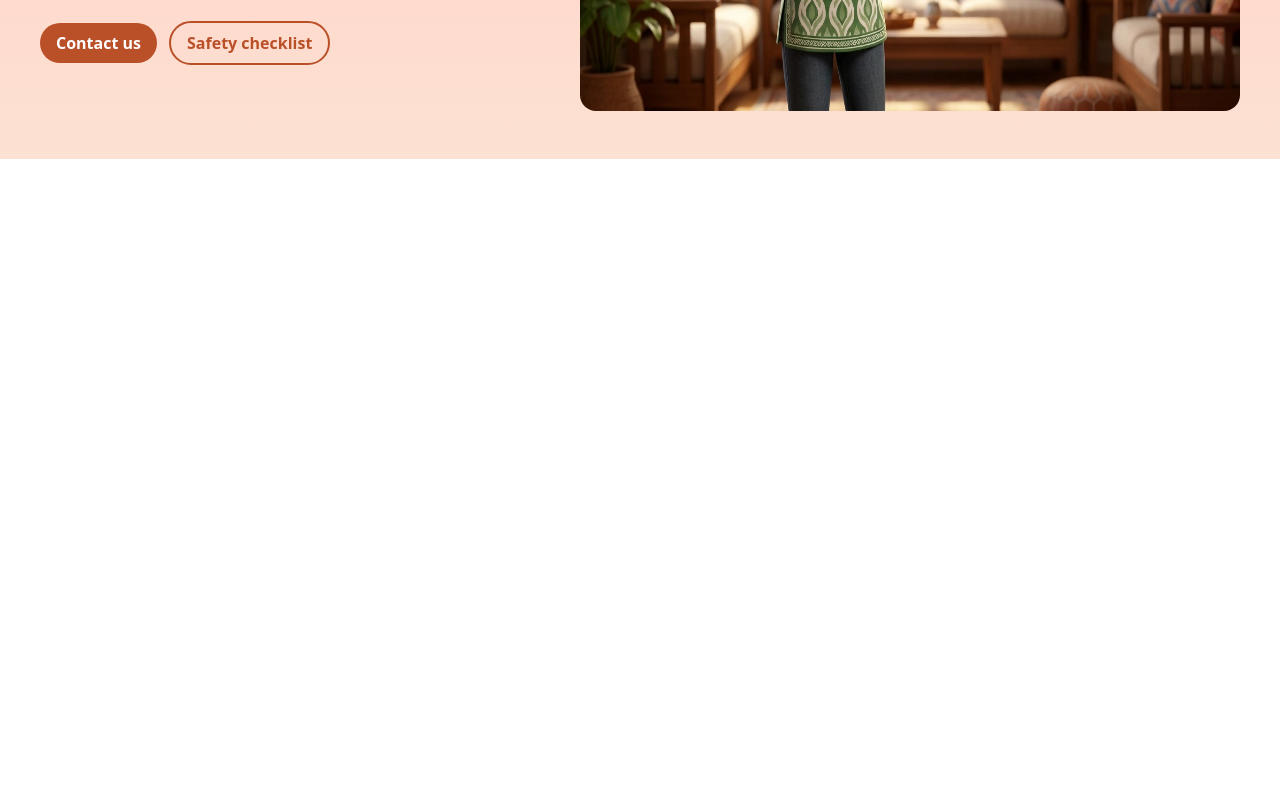
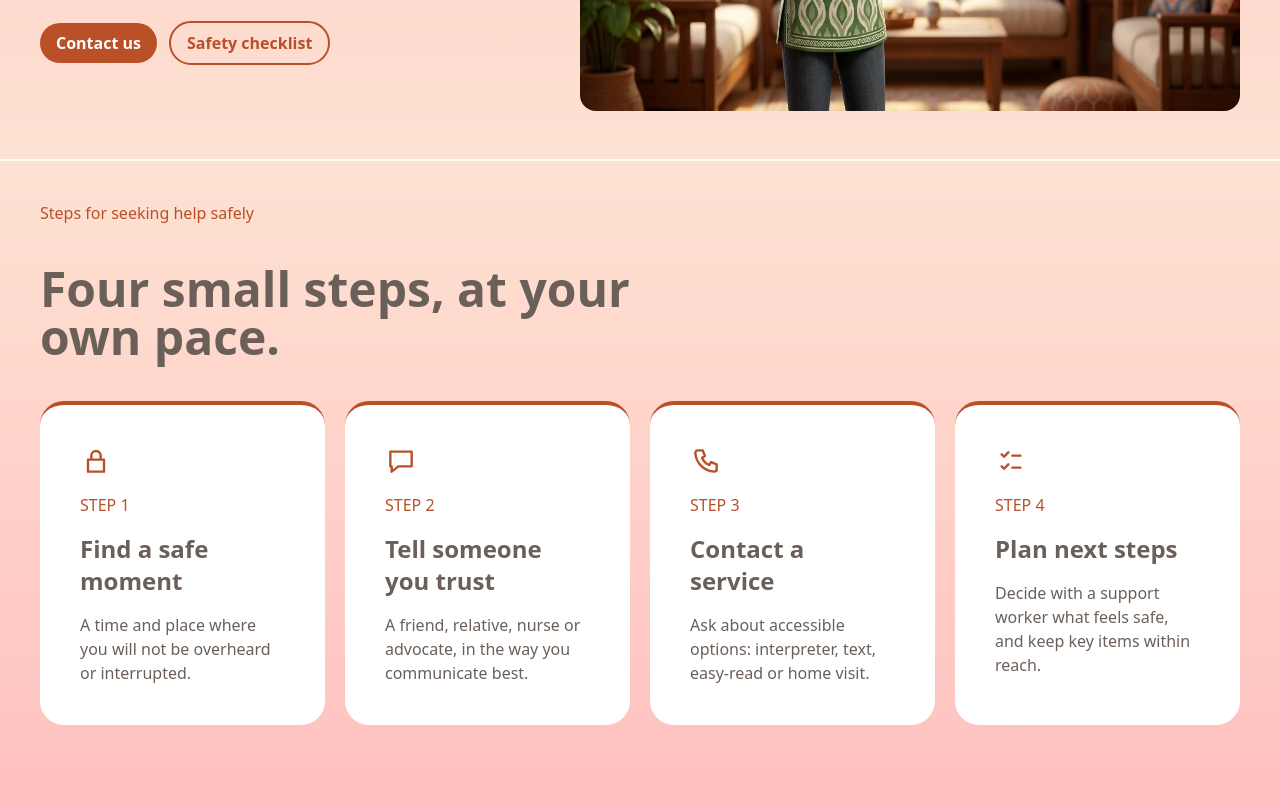
Before and after one commit to Samir-Belgassab/Samir-Belgassab-final-project, a website: page public/pages/contact.html in a window 1280 px wide. Shown: the part 531-1336 px from the top of the page. Before the commit the page ends 800 px from the top, so only its background shows below. Drawn offline with nearby package versions, Linux system fonts and the light colour scheme.

Commit message:
add: add first section in contact page

```diff
--- a/public/pages/contact.html
+++ b/public/pages/contact.html
@@ -127,9 +127,40 @@
 
         <img
           src="../images/hero3.webp"
-          alt="Cartoon illustration of a woman holding a phone with a speech bubble beside her, reaching out for support"
           class="lg:size-[30rem] max-sm:mt-5 rounded-2xl lg:w-[55%]"
         />
+      </section>
+       <section  class=" pb-20 text-[#6b6059] p-10 flex flex-col gap-10 bg-linear-to-b border-t-2 border-amber-50 from-[#fce2d2] to-[#f888]">
+        <p class="text-[#b95028] font-medium">Steps for seeking help safely</p>
+        <h2 class="text-5xl font-semibold max-w-2xl">
+          Four small steps, at your own pace.
+        </h2>
+        <div class="grid gap-5 sm:grid-cols-2 lg:grid-cols-4">
+          <div class="bg-[#ffffff] p-10 flex flex-col gap-4 rounded-3xl border-t-4 border-[#b95028] hover:shadow-[#6b6059] hover:shadow-2xl hover:translate-y-[-0.5rem] transition duration-300">
+            <svg xmlns="http://www.w3.org/2000/svg" viewBox="0 0 24 24" fill="none" stroke="#b95028" stroke-width="1.8" stroke-linecap="round" stroke-linejoin="round" class="size-8" aria-hidden="true"><path d="M6 11h12v9H6zM8.5 11V8a3.5 3.5 0 0 1 7 0v3"/></svg>
+            <span class="text-[#b95028] font-medium">STEP 1</span>
+            <h3 class="font-semibold text-2xl">Find a safe moment</h3>
+            <p class="font-medium">A time and place where you will not be overheard or interrupted.</p>
+          </div>
+          <div class="bg-[#ffffff] p-10 flex flex-col gap-4 rounded-3xl border-t-4 border-[#b95028] hover:shadow-[#6b6059] hover:shadow-2xl hover:translate-y-[-0.5rem] transition duration-300">
+            <svg xmlns="http://www.w3.org/2000/svg" viewBox="0 0 24 24" fill="none" stroke="#b95028" stroke-width="1.8" stroke-linecap="round" stroke-linejoin="round" class="size-8" aria-hidden="true"><path d="M4 5h16v11H10l-5 4v-4H4z"/></svg>
+            <span class="text-[#b95028] font-medium">STEP 2</span>
+            <h3 class="font-semibold text-2xl">Tell someone you trust</h3>
+            <p class="font-medium">A friend, relative, nurse or advocate, in the way you communicate best.</p>
+          </div>
+          <div class="bg-[#ffffff] p-10 flex flex-col gap-4 rounded-3xl border-t-4 border-[#b95028] hover:shadow-[#6b6059] hover:shadow-2xl hover:translate-y-[-0.5rem] transition duration-300">
+            <svg xmlns="http://www.w3.org/2000/svg" viewBox="0 0 24 24" fill="none" stroke="#b95028" stroke-width="1.8" stroke-linecap="round" stroke-linejoin="round" class="size-8" aria-hidden="true"><path d="M6 4h3.5l1.7 4.2-2.2 1.4a10 10 0 0 0 5.4 5.4l1.4-2.2L20 14.5V18a2 2 0 0 1-2 2A15 15 0 0 1 4 6a2 2 0 0 1 2-2z"/></svg>
+            <span class="text-[#b95028] font-medium">STEP 3</span>
+            <h3 class="font-semibold text-2xl">Contact a service</h3>
+            <p class="font-medium">Ask about accessible options: interpreter, text, easy-read or home visit.</p>
+          </div>
+          <div class="bg-[#ffffff] p-10 flex flex-col gap-4 rounded-3xl border-t-4 border-[#b95028] hover:shadow-[#6b6059] hover:shadow-2xl hover:translate-y-[-0.5rem] transition duration-300">
+            <svg xmlns="http://www.w3.org/2000/svg" viewBox="0 0 24 24" fill="none" stroke="#b95028" stroke-width="1.8" stroke-linecap="round" stroke-linejoin="round" class="size-8" aria-hidden="true"><path d="M5 7l1.8 1.8L10 5.5M5 16l1.8 1.8L10 14.5M13 8h6M13 17h6"/></svg>
+            <span class="text-[#b95028] font-medium">STEP 4</span>
+            <h3 class="font-semibold text-2xl">Plan next steps</h3>
+            <p class="font-medium">Decide with a support worker what feels safe, and keep key items within reach.</p>
+          </div>
+        </div>
       </section>
     </main>
     <script src="https://cdn.jsdelivr.net/npm/@tailwindcss/browser@4"></script>
```
Also changed, not shown: public/css/output.css.
